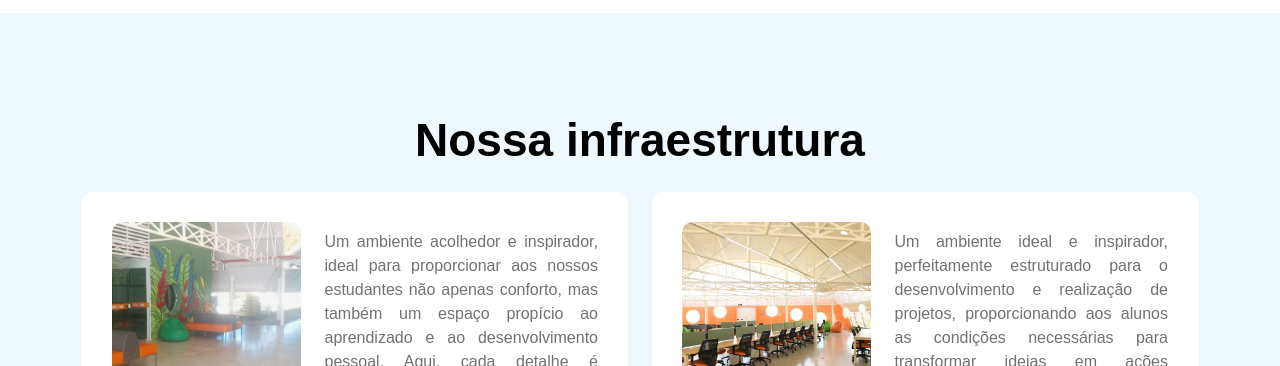
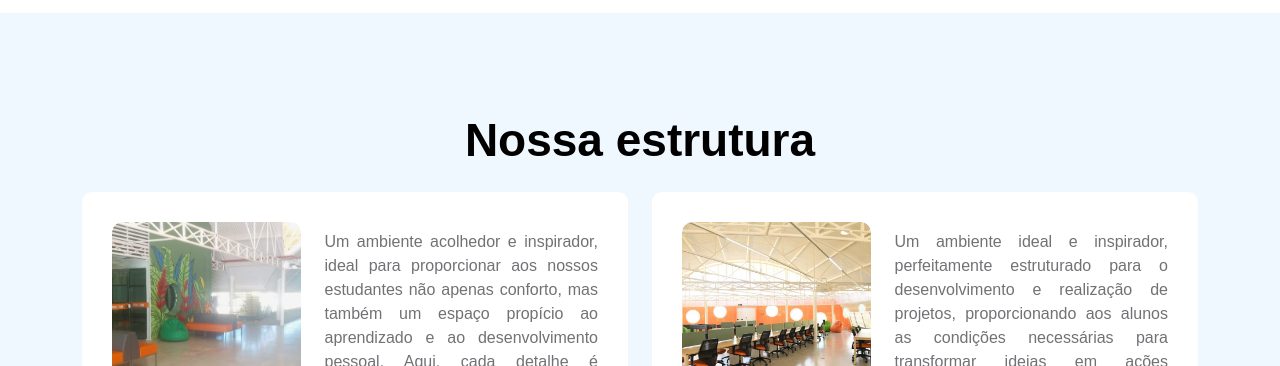
Before and after one commit to Leonardo876544/trabalho, a plain HTML site: page index.html in a window 1280 px wide. Shown: the part 1328-1694 px from the top of the page. Drawn offline with Linux system fonts and the light colour scheme; no server answers.

Commit message:
Update index.html

```diff
--- a/index.html
+++ b/index.html
@@ -187,7 +187,7 @@ Free Bootstrap 5 HTML Template
                     <div class="row">
 
                         <div class="col-lg-12 col-12">
-                            <h2 class="mb-4"><style> h2{text-align:center;} </style>Nossa infraestrutura</h2>
+                            <h2 class="mb-4"><style> h2{text-align:center;} </style>Nossa estrutura</h2>
                         </div>
 
                         <div class="col-lg-6 col-12">
```
